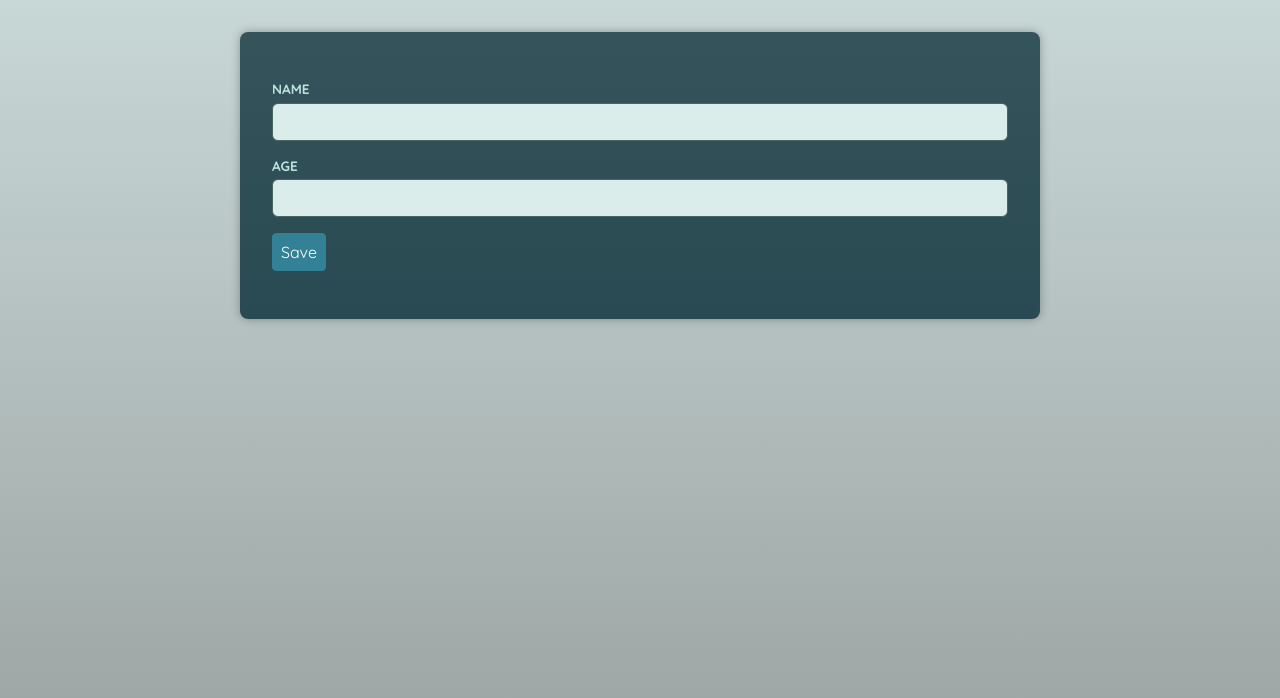
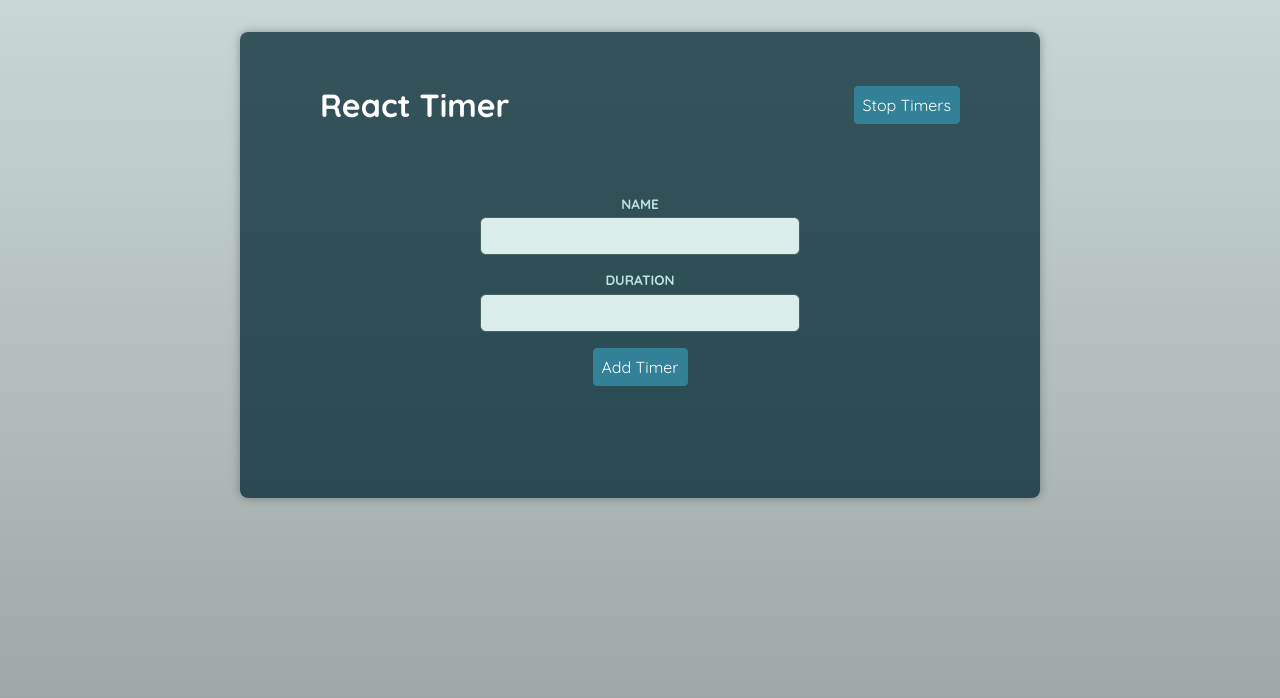
Before and after one commit to nrcoover/typescript_timer-manager, a React (Vite) app: page / in a window 1280 px wide. Shown: the top 698 px of the page. Built offline with nearby package versions, Linux system fonts and the light colour scheme; a web font is replaced by a local one.

Commit message:
Restructure application
Add several components for timer management and include a new header component

```diff
--- a/src/App.tsx
+++ b/src/App.tsx
@@ -1,34 +1,16 @@
-import { useRef } from "react";
-import Button from "./components/Button";
-import Form, { type FormHandle } from "./components/Form";
-import Input from "./components/Input";
+import AddTimer from "./components/AddTimer";
+import Header from "./components/Header";
+import Timers from "./components/Timers";
 
 function App() {
-	const customForm = useRef<FormHandle>(null);
-
-	const handleSave = (data: unknown) => {
-		if (
-			!data ||
-			typeof data !== "object" ||
-			!("name" in data) ||
-			!("age" in data)
-		) {
-			return;
-		}
-		console.log(data);
-		customForm.current?.clear();
-	};
-
 	return (
-		<main>
-			<Form onSave={handleSave} ref={customForm}>
-				<Input type="text" label="Name" id="name" />
-				<Input type="number" label="Age" id="age" />
-				<p>
-					<Button>Save</Button>
-				</p>
-			</Form>
-		</main>
+		<>
+			<Header />
+			<main>
+				<AddTimer />
+				<Timers />
+			</main>
+		</>
 	);
 }
 
--- /dev/null
+++ b/src/components/AddTimer.tsx
@@ -0,0 +1,26 @@
+import { useRef } from "react";
+import Button from "./ui/Button";
+import Form, { FormHandle } from "./ui/Form";
+import Input from "./ui/Input";
+
+const AddTimer = () => {
+	const form = useRef<FormHandle>(null);
+
+	const handleSaveTimer = (data: unknown) => {
+		const extractedData = data as { name: string; duration: string };
+		console.log(extractedData);
+		form.current?.clear();
+	};
+
+	return (
+		<Form ref={form} onSave={handleSaveTimer} id="add-timer">
+			<Input type="text" label="Name" id="name" />
+			<Input type="number" label="Duration" id="duration" />
+			<p>
+				<Button>Add Timer</Button>
+			</p>
+		</Form>
+	);
+};
+
+export default AddTimer;
--- /dev/null
+++ b/src/components/Header.tsx
@@ -0,0 +1,12 @@
+import Button from "./ui/Button";
+
+const Header = () => {
+	return (
+		<header>
+			<h1>React Timer</h1>
+			<Button>Stop Timers</Button>
+		</header>
+	);
+};
+
+export default Header;
--- /dev/null
+++ b/src/components/Timers.tsx
@@ -0,0 +1,5 @@
+const Timers = () => {
+	return <ul>{/* TODO ... */}</ul>;
+};
+
+export default Timers;
```
Also changed, not shown: src/components/Timer.tsx (added, +11 -0 lines), src/components/ui/Button.tsx (renamed from src/components/Button.tsx), src/components/ui/Container.tsx (renamed from src/components/Container.tsx), src/components/ui/Form.tsx (renamed from src/components/Form.tsx), src/components/ui/Input.tsx (renamed from src/components/Input.tsx).
